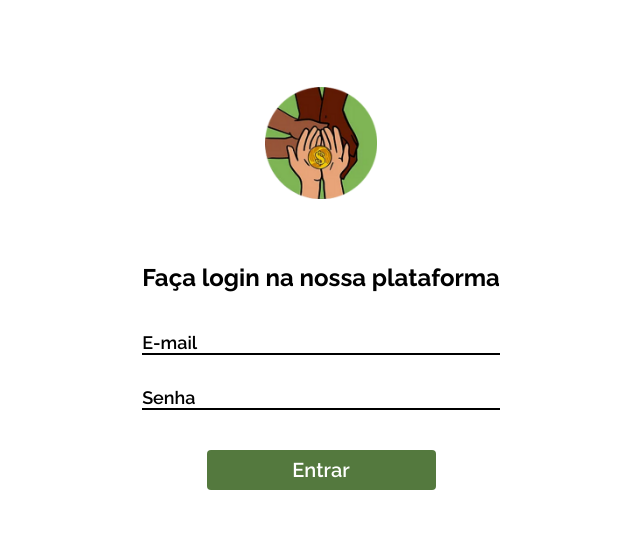
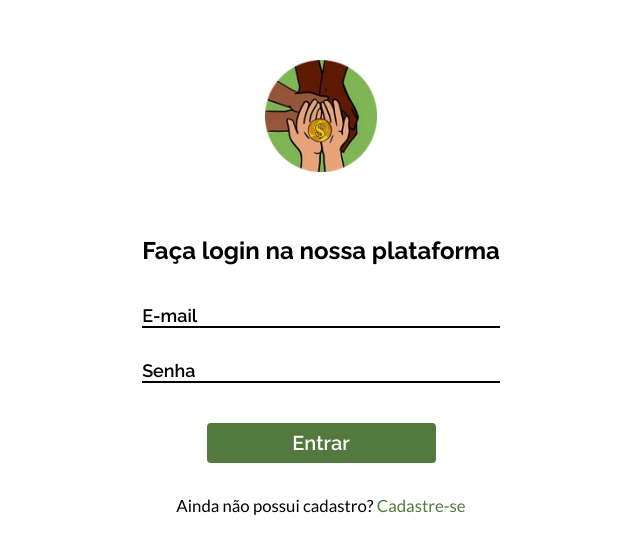
Before and after one commit to vitor0p9f/Front-End-Mercado-Solidario, a Next.js app: page / in a window 1280 px wide. Shown: the part 112-666 px from the top of the page, without its empty margins (319-959 px from the left). Built offline with nearby package versions, Linux system fonts and the light colour scheme.

Commit message:
feat(src/page/login, src/styles): adicionando link da página de login para a página de cadastro

```diff
--- a/src/pages/Login/index.tsx
+++ b/src/pages/Login/index.tsx
@@ -5,10 +5,12 @@ import {
   Button,
   FieldsContainer,
   Form,
-  Title
+  Title,
+  Text
 } from "@/styles/pages/Login";
 import { RegisterOptions, useForm } from "react-hook-form";
 import { InputComponent } from "../../Components/Input";
+import Link from "next/link";
 
 export type SignInFormInputs = {
   Email: string;
@@ -73,6 +75,10 @@ export default function Login() {
 
         <Button>Entrar</Button>
       </Form>
+      <Text $marginTop={2}>Ainda não possui cadastro? <Link href='/Sign-Up' style={{
+        textDecoration: 'none',
+        color: "#54793E"
+      }}>Cadastre-se</Link></Text>
     </PageContainer>
   );
 }
--- a/src/styles/pages/Login.ts
+++ b/src/styles/pages/Login.ts
@@ -40,3 +40,13 @@ export const Button = styled.button`
     background-color: ${props => props.theme.colors.hover};
   }
 `;
+
+type TextProps = {
+  $marginTop?: number;
+};
+export const Text = styled.p<TextProps>`
+  margin-top: ${(props) => props.$marginTop || 0}rem;
+  font-family: ${({ theme }) => theme.fonts.lato.fontFamily};
+  font-weight: ${({ theme }) => theme.fonts.lato.regular};
+  font-size: 1.05rem;
+`;
```
